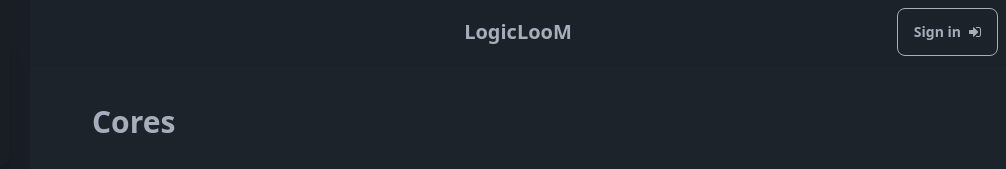
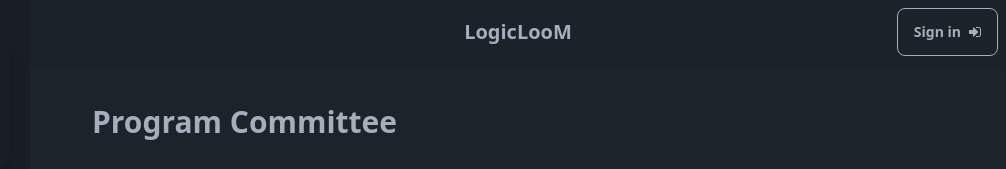
Before and after one commit to wayanadiitm/event-template-3, an Astro site: page /event-template-3/team in a window 1280 px wide. Shown: the top 169 px of the page, 274-1280 px from the left. Built offline with nearby package versions, Linux system fonts and the light colour scheme; Astro itself is replaced by a stand-in of ours.

Commit message:
Update team.astro

```diff
--- a/src/pages/team.astro
+++ b/src/pages/team.astro
@@ -6,7 +6,7 @@
 
 <BaseLayout title="Meet The Team" sideBarActiveItemID="team">
   <div class="mb-5">
-    <div class="text-3xl w-full font-bold">Cores</div>
+    <div class="text-3xl w-full font-bold">Program Committee</div>
   </div>
 
   <div class="overflow-x-auto mb-20">
```
